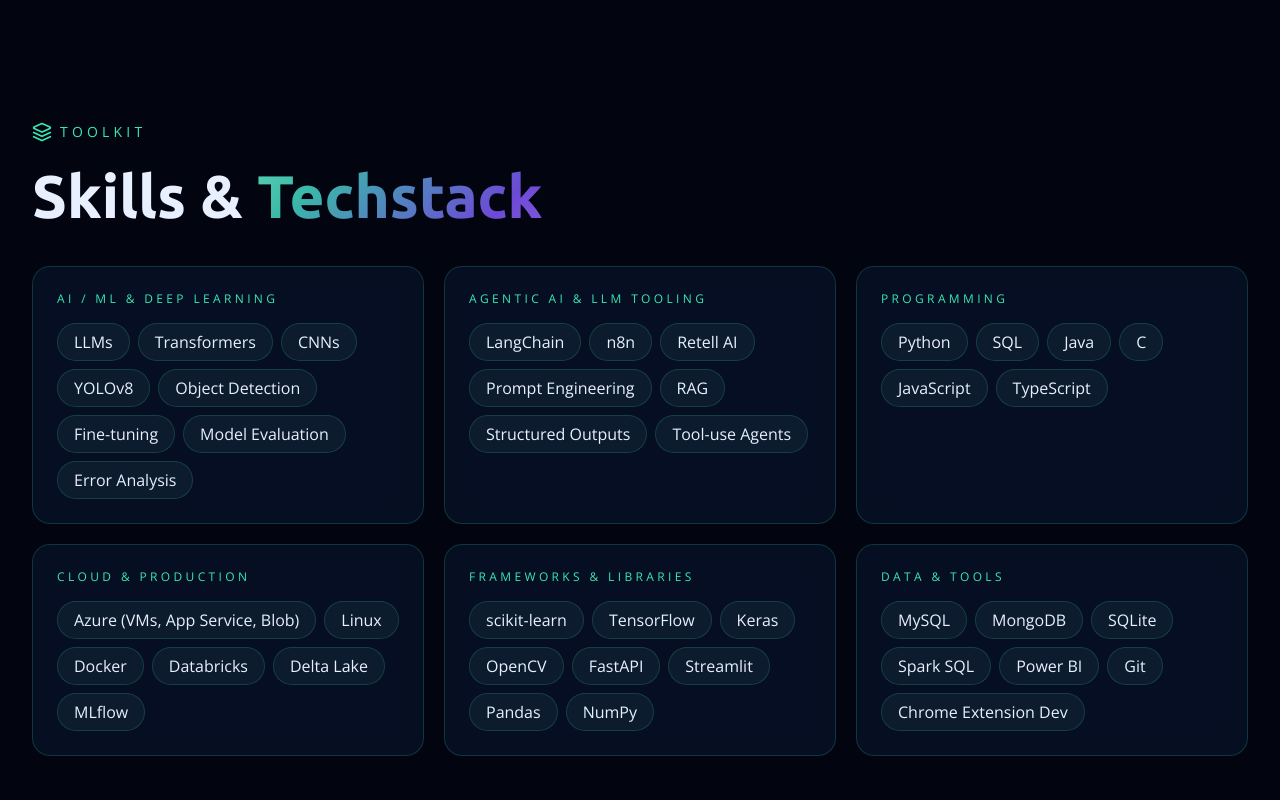
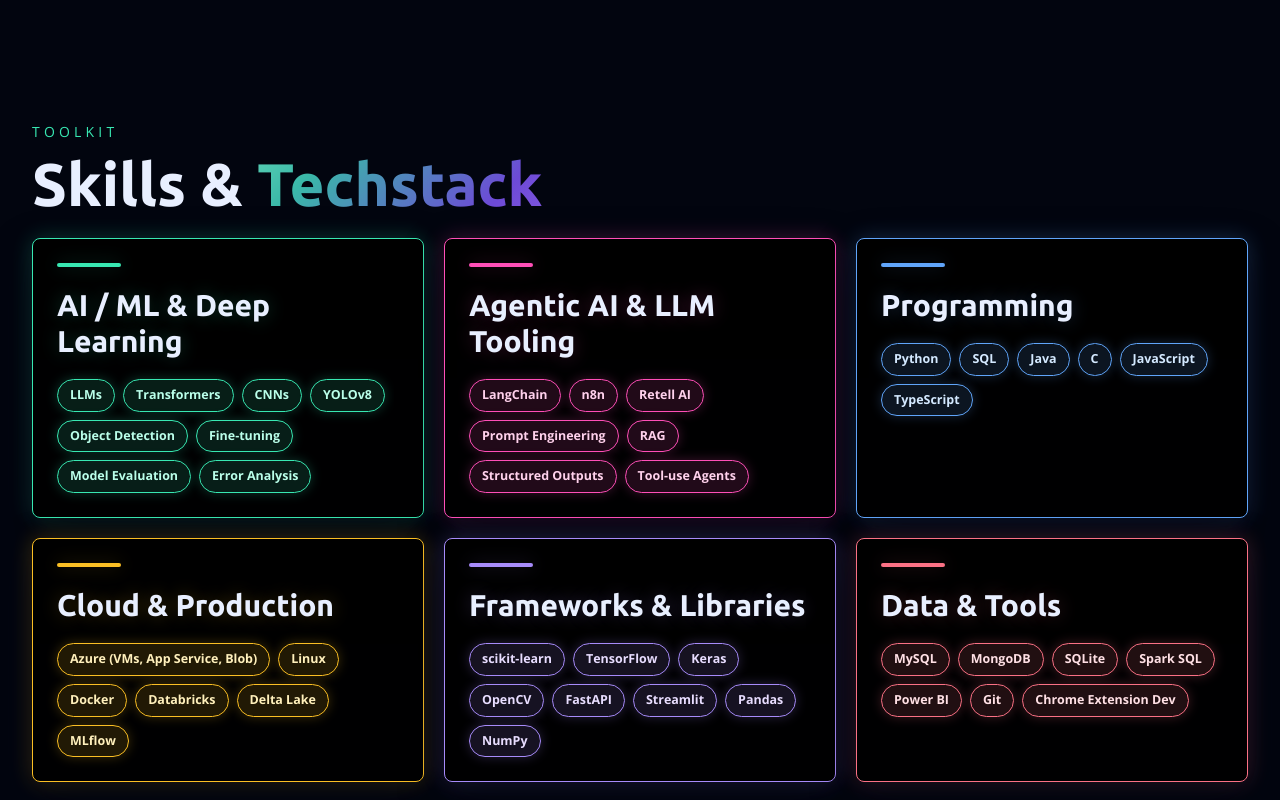
Before and after one commit to sarikashirolkar/new_portfolio, a Next.js app: page / in a window 1280 px wide. Shown: the part 3780-4580 px from the top of the page. Built offline with nearby package versions, Linux system fonts and the light colour scheme; no server answers.

Commit message:
Emphasize skills section styling

```diff
--- a/components/SkillsRow.tsx
+++ b/components/SkillsRow.tsx
@@ -2,62 +2,116 @@
 
 import { motion } from "framer-motion";
 import { skillGroups } from "@/lib/data";
-import { Layers } from "lucide-react";
+
+const skillPalette = [
+  {
+    accent: "#38e8b2",
+    glow: "rgba(56, 232, 178, 0.24)",
+    chip: "rgba(56, 232, 178, 0.13)",
+    text: "#baffea",
+  },
+  {
+    accent: "#ff4fb8",
+    glow: "rgba(255, 79, 184, 0.24)",
+    chip: "rgba(255, 79, 184, 0.13)",
+    text: "#ffd1ec",
+  },
+  {
+    accent: "#60a5fa",
+    glow: "rgba(96, 165, 250, 0.24)",
+    chip: "rgba(96, 165, 250, 0.13)",
+    text: "#d4e9ff",
+  },
+  {
+    accent: "#fbbf24",
+    glow: "rgba(251, 191, 36, 0.24)",
+    chip: "rgba(251, 191, 36, 0.13)",
+    text: "#fff0bc",
+  },
+  {
+    accent: "#a78bfa",
+    glow: "rgba(167, 139, 250, 0.24)",
+    chip: "rgba(167, 139, 250, 0.13)",
+    text: "#e8ddff",
+  },
+  {
+    accent: "#fb7185",
+    glow: "rgba(251, 113, 133, 0.24)",
+    chip: "rgba(251, 113, 133, 0.13)",
+    text: "#ffe0e5",
+  },
+];
 
 export function SkillsRow() {
   return (
     <section id="skills" className="px-5 py-16 md:px-8 md:py-20">
-      <div className="mx-auto max-w-7xl">
-        <div className="mb-6 flex items-center gap-2">
-          <Layers className="h-5 w-5" style={{ color: "var(--accent)" }} />
-          <span
-            className="text-sm uppercase tracking-[0.3em] font-mono"
+      <div className="relative mx-auto max-w-7xl">
+        <div className="mb-6">
+          <div
+            className="font-mono text-sm uppercase tracking-[0.3em]"
             style={{ color: "var(--accent)" }}
           >
             Toolkit
-          </span>
           </div>
-
           <h3
-          className="mb-10 font-display text-4xl font-normal md:text-5xl xl:text-6xl"
+            className="mt-3 font-display text-4xl font-normal md:text-5xl xl:text-6xl"
             style={{ color: "var(--fg)" }}
           >
             Skills &amp; <span className="aurora-text">Techstack</span>
           </h3>
+        </div>
 
         <div className="grid gap-5 md:grid-cols-2 xl:grid-cols-3">
-          {skillGroups.map((g, i) => (
-            <motion.div
-              key={g.label}
+          {skillGroups.map((group, index) => {
+            const tone = skillPalette[index % skillPalette.length];
+
+            return (
+              <motion.article
+                key={group.label}
                 initial={{ opacity: 0, y: 16 }}
                 whileInView={{ opacity: 1, y: 0 }}
                 viewport={{ once: true, margin: "-40px" }}
-              transition={{ duration: 0.5, delay: i * 0.05 }}
-              className="glass rounded-[28px] p-6 md:min-h-[190px]"
+                transition={{ duration: 0.5, delay: index * 0.05 }}
+                className="rounded-[8px] border p-6 shadow-[0_18px_45px_rgba(2,5,15,0.48)]"
+                style={{
+                  background:
+                    "linear-gradient(180deg, rgba(0,0,0,0.96), rgba(0,0,0,0.9))",
+                  borderColor: tone.accent,
+                  boxShadow: `0 18px 45px rgba(2, 5, 15, 0.48), 0 0 22px ${tone.glow}`,
+                }}
               >
                 <div
-                className="mb-4 text-xs uppercase tracking-[0.28em] font-mono"
-                style={{ color: "var(--accent)" }}
-              >
-                {g.label}
-              </div>
-              <div className="flex flex-wrap gap-2">
-                {g.items.map((it) => (
-                  <span
-                    key={it}
-                    className="rounded-full px-4 py-1.5 text-base"
+                  className="mb-5 h-1 w-16 rounded-full"
+                  style={{ background: tone.accent, boxShadow: `0 0 18px ${tone.glow}` }}
+                />
+                <h4
+                  className="font-display text-2xl leading-tight md:text-3xl"
                   style={{
-                      background: "rgba(127,236,193,0.06)",
-                      border: "1px solid var(--border)",
                     color: "var(--fg)",
+                    textShadow: `0 0 18px ${tone.glow}`,
                   }}
                 >
-                    {it}
+                  {group.label}
+                </h4>
+                <div className="mt-5 flex flex-wrap gap-2">
+                  {group.items.map((item) => (
+                    <span
+                      key={item}
+                      className="rounded-full border px-3 py-1.5 font-mono text-[0.78rem] font-bold"
+                      style={{
+                        background: tone.chip,
+                        borderColor: tone.accent,
+                        color: tone.text,
+                        boxShadow: `0 0 12px ${tone.glow}`,
+                      }}
+                    >
+                      {item}
                     </span>
                   ))}
                 </div>
-            </motion.div>
-          ))}
+              </motion.article>
+            );
+          })}
         </div>
       </div>
     </section>
```
Lines whose indentation alone changed are shown as unchanged.
